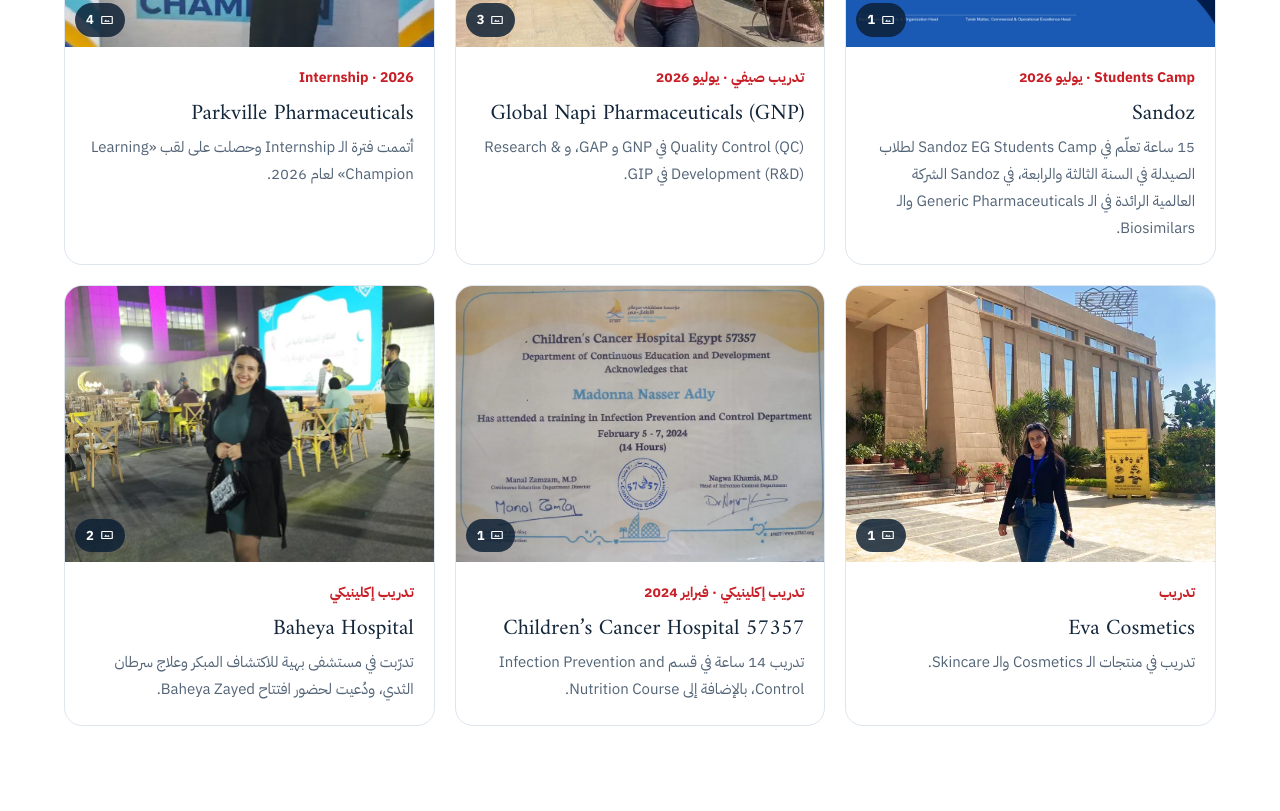
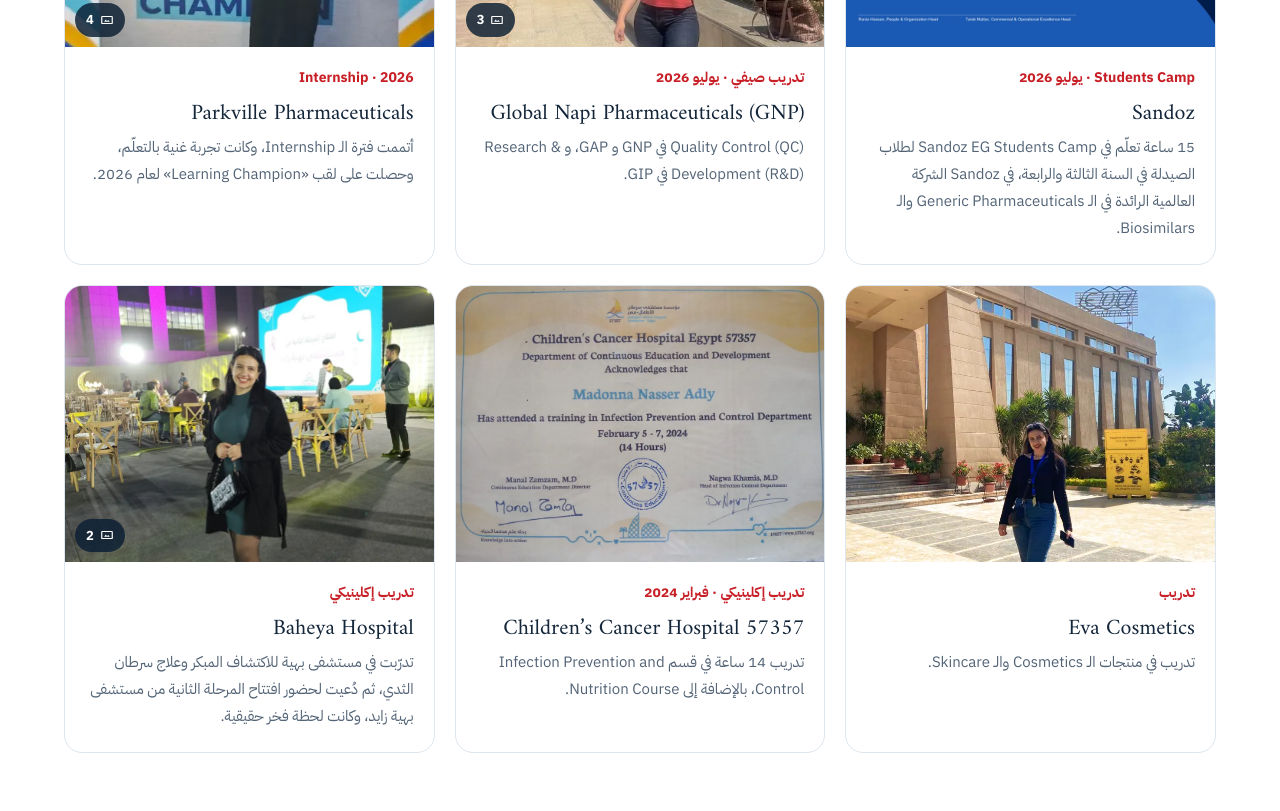
Before and after one commit to Madonna-Nasser/madonna-nasser.github.io, a plain HTML site: page index.html in a window 1280 px wide. Shown: the part 3169-3980 px from the top of the page. Drawn offline with Linux system fonts and the light colour scheme.

Commit message:
Full content audit: grouped certificates with exact dates, richer programme details, layout and reliability fixes
Co-Authored-By: Claude Opus 5.5 <noreply@anthropic.com>
Claude-Session: https://claude.ai/code/session_01UxPfLNYm8Grwyd6briMEqM

```diff
--- a/index.html
+++ b/index.html
@@ -195,7 +195,8 @@ footer{background:var(--field2);color:#c9d6e3;text-align:center;font-size:13px;p
 .gcount{position:absolute;inset-block-end:10px;inset-inline-end:10px;background:rgba(10,30,50,.82);color:#fff;font-size:13px;font-weight:700;padding:5px 11px;border-radius:999px;display:inline-flex;gap:6px;align-items:center}
 .gcount svg{width:14px;height:14px;fill:currentColor}
 .show .thumbs .gbtn img{aspect-ratio:1;object-fit:cover;width:100%}
-.cgrid{display:grid;grid-template-columns:repeat(auto-fill,minmax(min(100%,250px),1fr));gap:20px}
+.show .thumbs.one{grid-template-columns:1fr}.show .thumbs.one .gbtn img{aspect-ratio:16/8;object-position:center 30%}
+.cgrid{display:grid;grid-template-columns:repeat(auto-fill,minmax(min(100%,300px),1fr));gap:20px}
 .ccard{background:var(--card);border:1px solid var(--line);border-radius:16px;overflow:hidden;display:flex;flex-direction:column}
 .ccard .paper{background:linear-gradient(180deg,var(--soft),light-dark(#e8eef4,#0b1d30));padding:14px;display:flex;align-items:center;justify-content:center;height:210px}
 .ccard .paper img{max-height:182px;max-width:100%;width:auto;height:auto;object-fit:contain;box-shadow:0 8px 22px -12px rgba(10,30,50,.5);border-radius:3px;background:#fff}
@@ -203,6 +204,7 @@ footer{background:var(--field2);color:#c9d6e3;text-align:center;font-size:13px;p
 .ccard strong{display:block;font-size:15px;line-height:1.45}
 .ccard span{display:block;color:var(--muted);font-size:13.5px;margin-top:4px}
 .ccard time{display:inline-block;margin-top:8px;font-size:13px;font-weight:700;color:var(--accent)}
+.cgroup{grid-column:1/-1;font-size:24px;margin:18px 0 0}.cgroup:first-child{margin-top:0}
 .also{margin-top:28px;color:var(--muted);font-size:15px}
 .also strong{color:var(--ink)}
 .exp-photos{display:grid;grid-template-columns:repeat(2,minmax(0,1fr));gap:14px;margin-top:26px;max-width:640px}
@@ -476,7 +478,7 @@ const P = {
    text: {en: "I prepare and present interactive science experiments and educational segments for children, from Space and Astronomy to awareness on Antibiotics, Hygiene and Healthy Nutrition. New episodes are being filmed now.",
           ar: "أُعدّ وأقدّم تجارب علمية تفاعلية وفقرات تعليمية للأطفال، من Space و Astronomy إلى التوعية عن الـ Antibiotics والـ Hygiene والـ Healthy Nutrition. ويجري الآن تصوير حلقات جديدة."}},
   {video: "img/abakera.mp4", poster: "img/abakera-poster.jpg", thumbs: ["img/abakera.webp"], gallery: ["img/abakera-l.webp"],
-   meta: {en: "Al-Qahera Wal Nas TV · 2019", ar: "Al-Qahera Wal Nas TV · 2019"},
+   meta: {en: "Al-Qahera Wal Nas TV · Jan 2019", ar: "Al-Qahera Wal Nas TV · يناير 2019"},
    title: {en: "Contestant on “Al-Abakera”", ar: "متسابقة في برنامج «العباقرة»"},
    text: {en: "Featured on Al-Abakera (The Geniuses), the national knowledge competition hosted by Essam Youssef.",
           ar: "شاركت في برنامج «العباقرة»، مسابقة المعلومات الشهيرة التي يقدّمها عصام يوسف."}}
@@ -487,13 +489,13 @@ const P = {
   {img: "img/gnp.webp", gallery: ["img/gnp-l.webp", "img/gnp-2.webp", "img/certs/gnp.webp"], title: "Global Napi Pharmaceuticals (GNP)", meta: {en: "Summer training · July 2026", ar: "تدريب صيفي · يوليو 2026"},
    text: {en: "Quality Control (QC) at GNP and GAP, and Research & Development (R&D) at GIP.", ar: "Quality Control (QC) في GNP و GAP، و Research & Development (R&D) في GIP."}},
   {img: "img/parkville.webp", gallery: ["img/parkville-l.webp", "img/parkville-3.webp", "img/parkville-2.webp", "img/parkville-4.webp"], title: "Parkville Pharmaceuticals", meta: {en: "Internship · 2026", ar: "Internship · 2026"},
-   text: {en: "Completed my internship and was named a 2026 “Learning Champion”.", ar: "أتممت فترة الـ Internship وحصلت على لقب «Learning Champion» لعام 2026."}},
+   text: {en: "Completed my internship, an enriching experience full of learning, and was named a 2026 “Learning Champion”.", ar: "أتممت فترة الـ Internship، وكانت تجربة غنية بالتعلّم، وحصلت على لقب «Learning Champion» لعام 2026."}},
   {img: "img/eva.webp", gallery: ["img/eva-l.webp"], title: "Eva Cosmetics", meta: {en: "Training", ar: "تدريب"},
    text: {en: "Training in cosmetics and skincare products.", ar: "تدريب في منتجات الـ Cosmetics والـ Skincare."}},
   {img: "img/c57357.webp", gallery: ["img/c57357-l.webp"], title: "57357 Children’s Cancer Hospital", meta: {en: "Clinical training · Feb 2024", ar: "تدريب إكلينيكي · فبراير 2024"},
    text: {en: "14-hour training in the Infection Prevention and Control department, plus a Nutrition course.", ar: "تدريب 14 ساعة في قسم Infection Prevention and Control، بالإضافة إلى Nutrition Course."}},
   {img: "img/baheya-zayed.webp", gallery: ["img/baheya-zayed-l.webp", "img/baheya-2.webp"], title: "Baheya Hospital", meta: {en: "Clinical training", ar: "تدريب إكلينيكي"},
-   text: {en: "Trained at Baheya, the hospital for early detection and treatment of breast cancer, and was invited to the opening of Baheya Zayed.", ar: "تدرّبت في مستشفى بهية للاكتشاف المبكر وعلاج سرطان الثدي، ودُعيت لحضور افتتاح Baheya Zayed."}}
+   text: {en: "Trained at Baheya, the hospital for early detection and treatment of breast cancer, and was later invited to the opening of the second phase of Baheya Zayed Hospital, a proud moment.", ar: "تدرّبت في مستشفى بهية للاكتشاف المبكر وعلاج سرطان الثدي، ثم دُعيت لحضور افتتاح المرحلة الثانية من مستشفى بهية زايد، وكانت لحظة فخر حقيقية."}}
  ],
  experience: [
   {role: {en: "Pharmacist", ar: "Pharmacist"}, where: "Cura Pharmacy", dur: {en: "3.5 years", ar: "3.5 سنوات"}},
@@ -510,33 +512,39 @@ const P = {
   {img: "img/scouts.webp", gallery: ["img/scouts-l.webp", "img/scouts-2.webp"], title: "Scout Leader", meta: {en: "5 years as leader", ar: "5 سنوات كقائدة"},
    text: {en: "My scouting journey started in 3rd grade. Leading for five years taught me leadership, teamwork, resilience and community service.", ar: "بدأت رحلتي في الكشافة من الصف الثالث الابتدائي، وقيادتي لخمس سنوات علّمتني القيادة والعمل الجماعي والصمود وخدمة المجتمع."}},
   {img: "img/wlf.webp", gallery: ["img/wlf-l.webp", "img/wlf-2.webp"], title: "World Literacy Foundation", meta: {en: "Youth Ambassador · 2022 & 2026", ar: "Youth Ambassador · 2022 و 2026"},
-   text: {en: "Completed the Youth Ambassador Program in 2022 and again in 2026.", ar: "أتممت Youth Ambassador Program في 2022 ثم مرة أخرى في 2026."}},
+   text: {en: "Completed the Youth Ambassador Program in 2022, and continued the journey by completing it again in 2026.", ar: "أتممت Youth Ambassador Program في 2022، وواصلت الرحلة بإتمامه مرة أخرى في 2026."}},
   {img: "img/aspire.webp", pos: "top", gallery: ["img/aspire-l.webp", "img/aspire-2.webp"], title: "Aspire Leaders Program", meta: {en: "Aspire Institute · Cohort 4, 2026", ar: "Aspire Institute · Cohort 4، 2026"},
-   text: {en: "An international leadership programme founded at Harvard, connecting a global community of emerging leaders.", ar: "برنامج قيادي دولي تأسس في Harvard، يجمع مجتمعاً عالمياً من القادة الشباب."}},
-  {img: "img/prme.webp", pos: "top", gallery: ["img/prme-l.webp"], title: "PRME COP30 Program", meta: {en: "Selected · 2025", ar: "تم اختياري · 2025"},
-   text: {en: "A four-month virtual programme on climate literacy, with workshops by experts from institutions such as the University of Oxford and MIT Sloan.", ar: "برنامج افتراضي لمدة أربعة أشهر عن الوعي المناخي (Climate Literacy)، بورش عمل يقدّمها خبراء من مؤسسات مثل University of Oxford و MIT Sloan."}},
+   text: {en: "Accepted into Cohort 4 (Oct–Nov 2026) of this international leadership programme founded at Harvard, which connects a global community of emerging leaders to broaden their perspective and create a positive impact in their communities.", ar: "تم قبولي في Cohort 4 (أكتوبر–نوفمبر 2026) لهذا البرنامج القيادي الدولي الذي تأسس في Harvard، ويجمع مجتمعاً عالمياً من القادة الشباب لتوسيع آفاقهم وصناعة أثر إيجابي في مجتمعاتهم."}},
+  {img: "img/prme.webp", pos: "top", gallery: ["img/prme-l.webp"], title: "PRME COP30 Program", meta: {en: "Selected · Jul–Oct 2025", ar: "تم اختياري · يوليو–أكتوبر 2025"},
+   text: {en: "Selected for a four-month virtual programme on climate literacy, with eight interactive workshops led by experts from the University of Oxford, MIT Sloan and Nottingham Trent University, preparing participants for COP30 and future global climate forums.", ar: "تم اختياري لبرنامج افتراضي لمدة أربعة أشهر عن الـ Climate Literacy، يضم ثماني ورش عمل تفاعلية يقدّمها خبراء من University of Oxford و MIT Sloan و Nottingham Trent University، استعداداً للمشاركة في COP30 والمنتديات المناخية العالمية."}},
   {img: "img/redcrescent.webp", gallery: ["img/redcrescent-l.webp", "img/rc-2.webp", "img/rc-3.webp", "img/rc-4.webp"], title: "Egyptian Red Crescent", meta: {en: "Volunteer", ar: "متطوعة"},
    text: {en: "Volunteered with the Egyptian Red Crescent, where I keep strong connections with many of its officials, including at its Emergency Operations Centre.", ar: "تطوعت مع الهلال الأحمر المصري، وتربطني علاقات قوية بعدد من مسؤوليه، ومنها غرفة عمليات الطوارئ."}},
   {video: "img/volunteering.mp4", poster: "img/volunteering-poster.jpg", title: {en: "Humanitarian volunteering", ar: "العمل الإنساني التطوعي"}, meta: {en: "Volunteer", ar: "متطوعة"},
    text: {en: "Humanitarian volunteering gave me a deeper perspective on resilience, community support, and the real impact of showing up where help is needed most.", ar: "منحني العمل الإنساني التطوعي نظرة أعمق للصمود ودعم المجتمع، وللأثر الحقيقي للتواجد حيث نحتاج إلى المساعدة أكثر."}}
  ],
  certs: [
-  {img: "sandoz", t: "Sandoz EG Students Camp, Summer 2026 (15 learning hours)", o: "Sandoz Egypt", d: "2026"},
-  {img: "aacme", t: "Infection Prevention & Quality Control Course", o: "American Association of Continuing Medical Education (AACME)", d: "2026"},
-  {img: "gcp", t: "Good Clinical Practice (GCP)", o: "NIDA Clinical Trials Network · 6-hour course, valid until July 2028", d: "2025"},
-  {img: "ipc57357", t: "Infection Prevention and Control training (14 hours)", o: "57357 Children’s Cancer Hospital Egypt", d: "2024"},
-  {img: "gnp", t: "Summer Training, Certificate of Attendance", o: "Global Napi Pharmaceuticals (GNP)", d: "2026"},
-  {img: "lean", more: ["lean-2"], t: "Lean Six Sigma Foundations", o: "LinkedIn Learning · NASBA CPE credit", d: "2026"},
-  {img: "yellow", t: "Six Sigma Yellow Belt", o: "LinkedIn Learning", d: "2026"},
-  {img: "quality", t: "Quality Management Foundations", o: "LinkedIn Learning", d: "2026"},
-  {img: "marketing", more: ["marketing-2"], t: "Building an Integrated Online Marketing Plan", o: "LinkedIn Learning · PMI® PDUs", d: "2026"},
-  {img: "healthcare", t: "Selling into Industries: Healthcare", o: "LinkedIn Learning", d: "2026"},
-  {img: "thought", t: "How to Become a Thought Leader and Advance Your Career", o: "LinkedIn Learning", d: "2026"},
-  {img: "wlf2026", t: "Youth Ambassador Program", o: "World Literacy Foundation", d: "2026"},
-  {img: "wlf2022", t: "Youth Ambassador Program", o: "World Literacy Foundation", d: "2022"},
-  {img: "bbsp", t: "Brooks Brainery Summer Program, admission", o: "Courses: Brains, Identity & Moral Agency; Human Anatomy and Physiology", d: "2022"}
+  {group: {en: "Pharmaceutical & clinical", ar: "Pharmaceutical & Clinical"}, items: [
+   {img: "sandoz", t: "Sandoz EG Students Camp, Summer 2026 (15 learning hours)", o: "Sandoz Egypt", d: "Jul 2026"},
+   {img: "gnp", t: "Summer Training, Certificate of Attendance (5–9 July 2026)", o: "Global Napi Pharmaceuticals (GNP)", d: "Jul 2026"},
+   {img: "aacme", t: "Infection Prevention & Quality Control Course", o: "American Association of Continuing Medical Education (AACME) · held Sep 2026, issued Nov 2026", d: "Nov 2026"},
+   {img: "gcp", t: "Good Clinical Practice (GCP)", o: "NIDA Clinical Trials Network · 6-hour course, valid until July 2028", d: "Jul 2025"},
+   {img: "ipc57357", t: "Infection Prevention and Control training (14 hours, 5–7 Feb 2024)", o: "57357 Children’s Cancer Hospital Egypt", d: "Feb 2024"}
+  ]},
+  {group: {en: "Quality, management & leadership", ar: "Quality, Management & Leadership"}, items: [
+   {img: "lean", more: ["lean-2"], t: "Lean Six Sigma Foundations", o: "LinkedIn Learning · NASBA CPE credit (2.2)", d: "Sep 2026"},
+   {img: "yellow", t: "Six Sigma Yellow Belt", o: "LinkedIn Learning", d: "Sep 2026"},
+   {img: "quality", t: "Quality Management Foundations", o: "LinkedIn Learning", d: "Sep 2026"},
+   {img: "marketing", more: ["marketing-2"], t: "Building an Integrated Online Marketing Plan", o: "LinkedIn Learning · PMI® PDUs (2.25)", d: "Sep 2026"},
+   {img: "healthcare", t: "Selling into Industries: Healthcare", o: "LinkedIn Learning", d: "Sep 2026"},
+   {img: "thought", t: "How to Become a Thought Leader and Advance Your Career", o: "LinkedIn Learning", d: "Sep 2026"}
+  ]},
+  {group: {en: "Programmes", ar: "Programmes"}, items: [
+   {img: "wlf2026", t: "Youth Ambassador Program 2026", o: "World Literacy Foundation", d: "Oct 2026"},
+   {img: "wlf2022", t: "Youth Ambassador Program 2022", o: "World Literacy Foundation", d: "Aug 2022"},
+   {img: "bbsp", t: "Brooks Brainery Summer Program, admission", o: "Brains, Identity & Moral Agency; Human Anatomy and Physiology (instructors from Harvard University and New York University)", d: "Jun 2022"}
+  ]}
  ],
- certsAlso: ["Nutrition Course · 57357 Children’s Cancer Hospital Egypt", "Limitless Nutrition Course"],
+ certsAlso: ["Nutrition Course (57357 Children’s Cancer Hospital Egypt)", "Limitless Nutrition Course"],
  expPhotos: ["img/cura-l.webp", "img/cura-2.webp"],
 
  /* ---------- VISION TAB ---------- */
@@ -647,16 +655,16 @@ const seen = new Set();
 const show = el => { el.classList.add("in"); el.querySelectorAll("b[data-n]").forEach(count); if (el.dataset.k) seen.add(el.dataset.k); };
 const io = "IntersectionObserver" in window ? new IntersectionObserver(es => es.forEach(e => {
  if (!e.isIntersecting) return; show(e.target); io.unobserve(e.target);
-}), {threshold:.12}) : null;
+}), {threshold:0, rootMargin:"0px 0px -4% 0px"}) : null;
 const watch = () => document.querySelectorAll(".reveal:not(.in)").forEach(el => io ? io.observe(el) : show(el));
 const rv = k => `reveal${seen.has(k) ? " in" : ""}" data-k="${k}`;
 
 const GAL = {};
 const camIco = '<svg viewBox="0 0 24 24" aria-hidden="true"><path d="M4 5h16a2 2 0 0 1 2 2v10a2 2 0 0 1-2 2H4a2 2 0 0 1-2-2V7a2 2 0 0 1 2-2zm0 2v10h16V7H4zm3 8 3-4 2 3 2-2 3 3H7z"/></svg>';
-const gbtn = (key, i, inner, n) => `<button class="gbtn" type="button" data-g="${key}" data-x="${i}" aria-label="${esc(t(UI.view))}">${inner}${n ? `<span class="gcount">${camIco}${n}</span>` : ""}</button>`;
+const gbtn = (key, i, inner, n) => `<button class="gbtn" type="button" data-g="${key}" data-x="${i}" aria-label="${esc(t(UI.view))}">${inner}${n > 1 ? `<span class="gcount">${camIco}${n}</span>` : ""}</button>`;
 const card = (c, k) => { if (c.gallery) GAL[k] = c.gallery.map(src => ({src, cap: t(c.title)}));
  const im = c.img ? `<img src="${esc(c.img)}" class="${c.pos||""}" alt="${esc(t(c.title))}" loading="lazy">` : "";
- return `<article class="pcard ${rv(k)}">
+ return `<article class="pcard">
  ${c.video ? `<video src="${esc(c.video)}" poster="${esc(c.poster)}" controls preload="none" playsinline aria-label="${esc(t(c.title))}"></video>`
   : c.img ? (c.gallery ? gbtn(k, 0, im, c.gallery.length) : im) : `<div class="noimg" lang="en" dir="ltr">${esc(c.mark)}</div>`}
  <div class="body"><div class="meta">${esc(t(c.meta))}</div><h3>${esc(t(c.title))}</h3><p>${esc(t(c.text))}</p></div></article>`; };
@@ -675,23 +683,23 @@ function render(){
  $("story").innerHTML = P.story.map(x => `<p>${esc(t(x))}</p>`).join("");
  $("facts").innerHTML = P.facts.map(([k,v]) => `<div><dt>${esc(t(k))}</dt><dd>${esc(t(v))}</dd></div>`).join("");
 
- $("shows").innerHTML = P.shows.map((s,i) => `<article class="show ${rv("tv"+i)}">
+ $("shows").innerHTML = P.shows.map((s,i) => `<article class="show">
   <div class="media">${s.video
    ? `<video src="${esc(s.video)}" poster="${esc(s.poster)}" controls preload="none" playsinline aria-label="${esc(t(UI.play))}"></video>`
    : (GAL["tv"+i] = s.gallery.map(src => ({src, cap: t(s.title)})), gbtn("tv"+i, 0, `<img src="${esc(s.main)}" alt="${esc(t(s.title))}" loading="lazy">`, s.gallery.length))}</div>
-  ${s.thumbs ? ((s.video && (GAL["tv"+i] = s.gallery.map(src => ({src, cap: t(s.title)})))), `<div class="thumbs">${s.thumbs.map((src,j) => gbtn("tv"+i, s.video ? j : j+1, `<img src="${esc(src)}" alt="" loading="lazy">`, 0)).join("")}</div>`) : ""}
+  ${s.thumbs ? ((s.video && (GAL["tv"+i] = s.gallery.map(src => ({src, cap: t(s.title)})))), `<div class="thumbs${s.thumbs.length===1?" one":""}">${s.thumbs.map((src,j) => gbtn("tv"+i, s.video ? j : j+1, `<img src="${esc(src)}" alt="" loading="lazy">`, 0)).join("")}</div>`) : ""}
   <div class="txt"><div class="meta">${esc(t(s.meta))}</div><h3>${esc(t(s.title))}</h3><p>${esc(t(s.text))}</p></div></article>`).join("");
 
  $("trainingGrid").innerHTML = P.training.map((c,i) => card(c,"tr"+i)).join("");
  $("expList").innerHTML = P.experience.map(e => `<li><strong>${esc(t(e.role))}</strong><span class="where">${esc(t(e.where))}</span><span class="dur">${esc(t(e.dur))}</span></li>`).join("");
  $("leadGrid").innerHTML = P.leadership.map((c,i) => card(c,"ld"+i)).join("");
  GAL.certs = [];
- $("certGrid").innerHTML = P.certs.map((c,i) => {
+ $("certGrid").innerHTML = P.certs.map((g,gi) => `<h3 class="cgroup">${esc(t(g.group))}</h3>` + g.items.map((c,i) => {
   const start = GAL.certs.length;
   [c.img].concat(c.more||[]).forEach(k => GAL.certs.push({src: `img/certs/${k}.webp`, cap: c.t}));
-  return `<article class="ccard ${rv("c"+i)}">${gbtn("certs", start, `<div class="paper"><img src="img/certs/${esc(c.img)}-t.webp" alt="${esc(c.t)}" loading="lazy"></div>`, c.more ? c.more.length+1 : 0)}
-   <div class="body" lang="en" dir="ltr"><strong>${esc(c.t)}</strong><span>${esc(c.o)}</span><time>${esc(c.d)}</time></div></article>`; }).join("");
- $("certAlso").innerHTML = `<strong>${esc(t(UI.also))}</strong> <span lang="en" dir="ltr">${P.certsAlso.map(esc).join(" · ")}</span>`;
+  return `<article class="ccard">${gbtn("certs", start, `<div class="paper"><img src="img/certs/${esc(c.img)}-t.webp" alt="${esc(c.t)}" loading="lazy"></div>`, c.more ? c.more.length+1 : 0)}
+   <div class="body" lang="en" dir="ltr"><strong>${esc(c.t)}</strong><span>${esc(c.o)}</span><time>${esc(c.d)}</time></div></article>`; }).join("")).join("");
+ $("certAlso").innerHTML = `<strong>${esc(t(UI.also))}</strong> <span lang="en" dir="ltr">${P.certsAlso.map(esc).join(", ")}</span>`;
  GAL.cura = P.expPhotos.map(src => ({src, cap: t(UI.curaCap)}));
  $("expPhotos").innerHTML = P.expPhotos.map((src,i) => gbtn("cura", i, `<img src="${esc(src)}" alt="Cura Pharmacy" loading="lazy">`, 0)).join("") + `<figcaption>${esc(t(UI.curaCap))}</figcaption>`;
 
```
